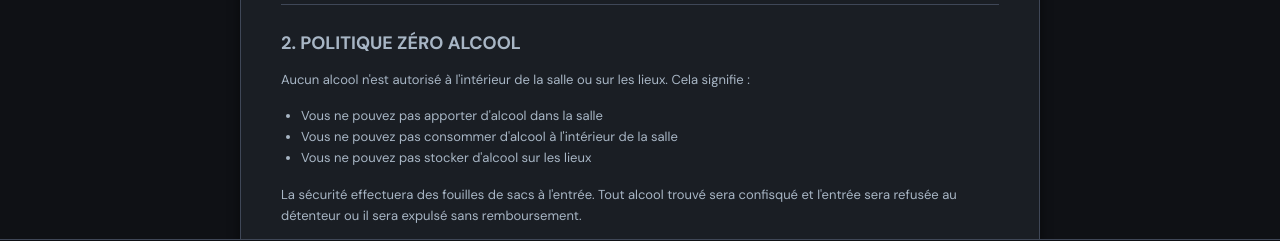
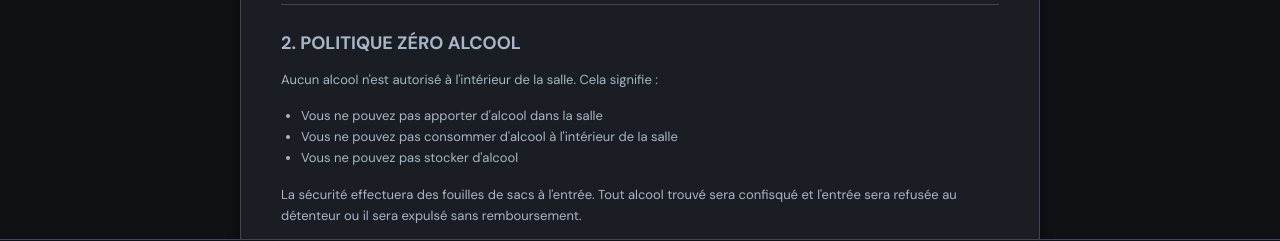
Before and after one commit to dufleuvecontact-cmd/jetaispasinvitelol-web, a React (Vite) app: page /terms in a window 1280 px wide. Shown: the part 472-713 px from the top of the page. Built offline with nearby package versions, Linux system fonts and the light colour scheme; no server answers.

Commit message:
Update alcohol policy to remove venue premises references

```diff
--- a/src/TermsText.tsx
+++ b/src/TermsText.tsx
@@ -23,11 +23,11 @@ export default function TermsText({ darkMode = false }: { darkMode?: boolean })
         <hr style={{ border: "0", borderTop: `1px solid ${borderColor}`, margin: "24px 0" }} />
 
         <h4 style={{ fontSize: "18px", fontWeight: "bold", marginBottom: "12px" }}>2. POLITIQUE ZÉRO ALCOOL</h4>
-        <p style={{ marginBottom: "16px" }}>Aucun alcool n'est autorisé à l'intérieur de la salle ou sur les lieux. Cela signifie :</p>
+        <p style={{ marginBottom: "16px" }}>Aucun alcool n'est autorisé à l'intérieur de la salle. Cela signifie :</p>
         <ul style={{ listStyleType: "disc", paddingLeft: "20px", marginBottom: "16px" }}>
           <li>Vous ne pouvez pas apporter d'alcool dans la salle</li>
           <li>Vous ne pouvez pas consommer d'alcool à l'intérieur de la salle</li>
-          <li>Vous ne pouvez pas stocker d'alcool sur les lieux</li>
+          <li>Vous ne pouvez pas stocker d'alcool</li>
         </ul>
         <p style={{ marginBottom: "16px" }}>La sécurité effectuera des fouilles de sacs à l'entrée. Tout alcool trouvé sera confisqué et l'entrée sera refusée au détenteur ou il sera expulsé sans remboursement.</p>
         <p style={{ marginBottom: "24px", fontWeight: "bold" }}>Cette politique est strictement appliquée. Aucune exception.</p>
@@ -149,11 +149,11 @@ export default function TermsText({ darkMode = false }: { darkMode?: boolean })
       <hr style={{ border: "0", borderTop: `1px solid ${borderColor}`, margin: "24px 0" }} />
 
       <h4 style={{ fontSize: "18px", fontWeight: "bold", marginBottom: "12px" }}>2. ZERO ALCOHOL POLICY</h4>
-      <p style={{ marginBottom: "16px" }}>No alcohol is permitted inside the venue or on the venue premises. This means:</p>
+      <p style={{ marginBottom: "16px" }}>No alcohol is permitted inside the venue. This means:</p>
       <ul style={{ listStyleType: "disc", paddingLeft: "20px", marginBottom: "16px" }}>
         <li>You cannot bring alcohol into the venue</li>
         <li>You cannot consume alcohol inside the venue</li>
-        <li>You cannot store alcohol on the venue premises</li>
+        <li>You cannot store alcohol</li>
       </ul>
       <p style={{ marginBottom: "16px" }}>Security will conduct bag checks at the entrance. Any alcohol found will be confiscated and the holder will be refused entry or removed without refund.</p>
       <p style={{ marginBottom: "24px", fontWeight: "bold" }}>This policy is strictly enforced. No exceptions.</p>
```
